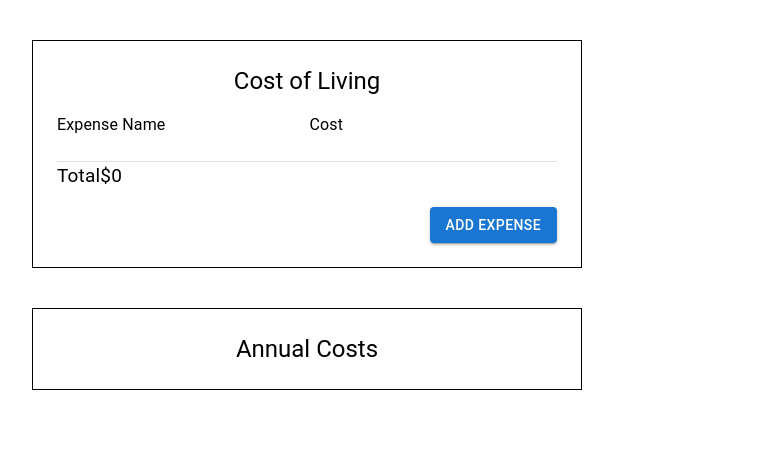
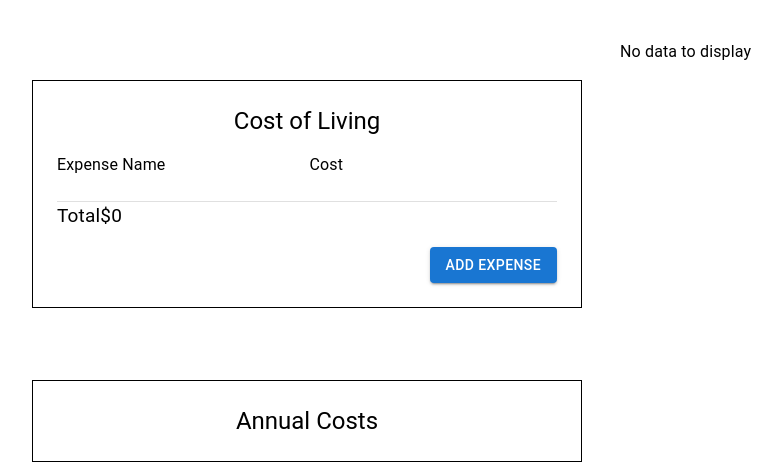
Before and after one commit to vknanavati/typescript-calculator, a React (Create React App) app: page / in a window 1280 px wide. Shown: the top 468 px of the page, without its empty margins (32-814 px from the left). Built offline with nearby package versions, Linux system fonts and the light colour scheme.

Commit message:
adjusted size of pie chart

```diff
--- a/src/App.tsx
+++ b/src/App.tsx
@@ -1,8 +1,9 @@
 import { useState, useEffect } from 'react';
-import { Container } from '@mui/material';
+import { Container, Box } from '@mui/material';
 import { BudgetCard } from './components/BudgetCard';
 import { AddExpenseForm } from './components/AddExpenseForm';
 import { AnnualCard } from './components/AnnualCard';
+import { PieChart } from './components/PieChart';
 import { HandleExpenseDescriptionChange, HandleExpenseAmountChange, categories, IsEdit, HandleSetCategory, HandleEditExpense, HandleDeleteExpense, HandleAddExpense, HandleCloseExpense, HandleSaveExpense, Expense } from './types';
 
 function App() {
@@ -170,6 +171,8 @@ function App() {
 
   return (
     <Container sx={{ mt: 5 }}>
+      <Box sx={{ display: "flex", gap: 3 }}>
+        <Box sx={{ flex: 1, display: "flex", flexDirection: "column", gap: 4 }}>
           <BudgetCard
             item={expenseDescription}
             amount={expenseAmount}
@@ -184,6 +187,15 @@ function App() {
           <AnnualCard
             expenses={expenses}
           />
+        </Box>
+
+        <Box sx={{flex: 1}}>
+          <PieChart
+              expenses={expenses}
+            />
+        </Box>
+      </Box>
+
       <AddExpenseForm
         expenseDescription={expenseDescription}
         expenseAmount={expenseAmount}
```
Lines whose indentation alone changed are shown as unchanged.
